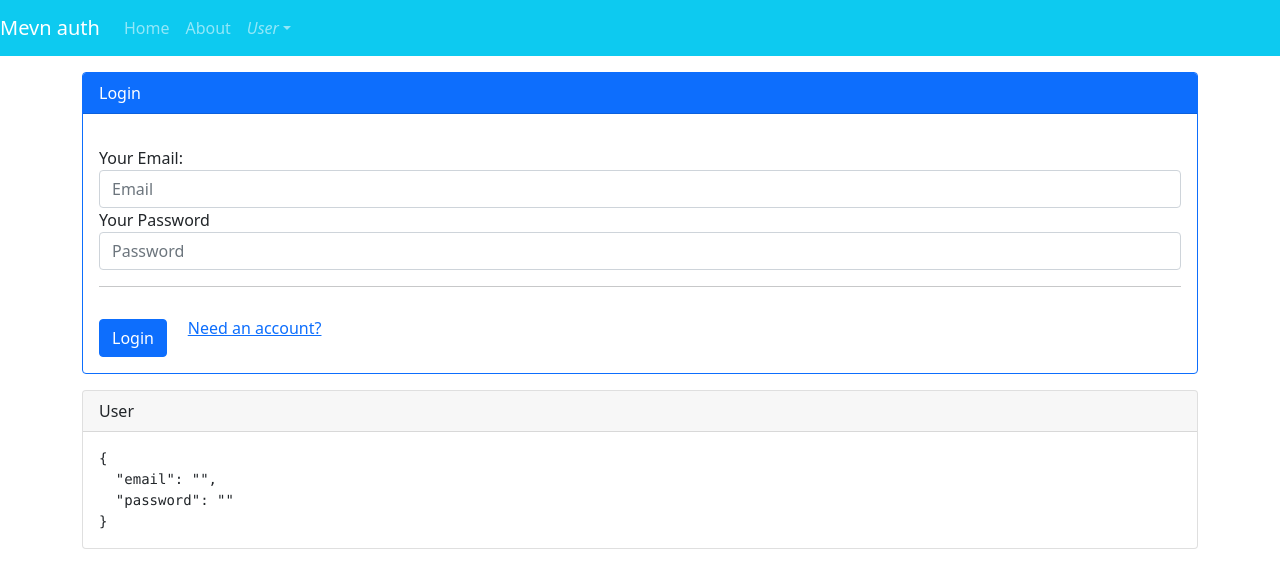
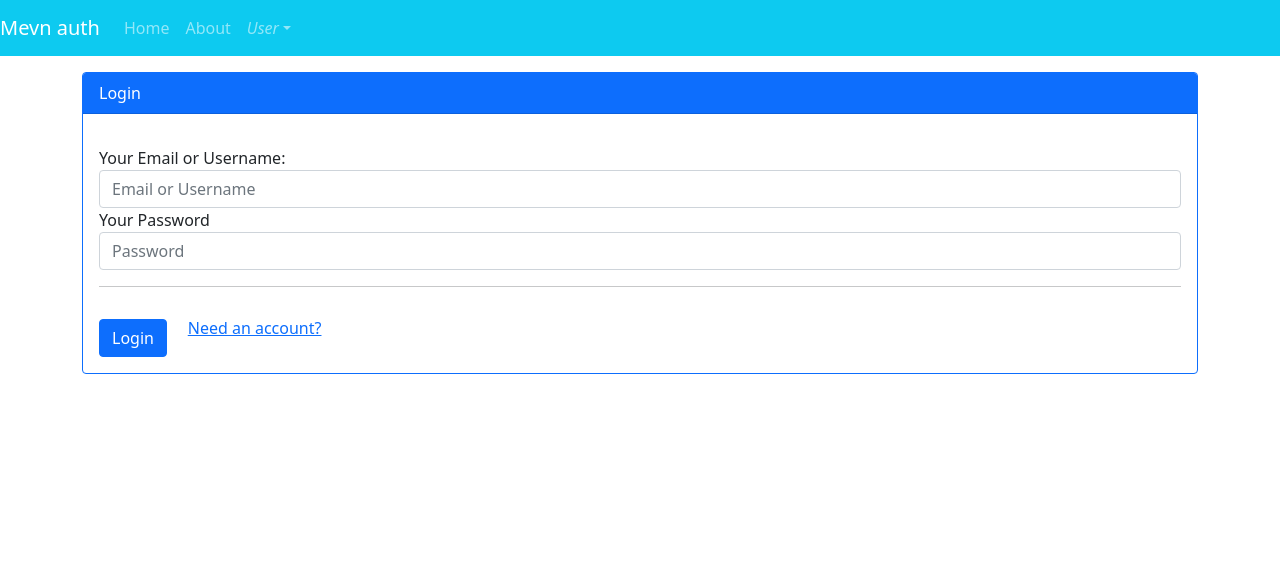
Before and after one commit to jfkeci/mevn-auth, a Vue app in the folder client/: page /login in a window 1280 px wide. Shown: the top 588 px of the page. Built offline with nearby package versions, Linux system fonts and the light colour scheme.

Commit message:
feat: login with email or username

```diff
--- a/client/src/views/Login.vue
+++ b/client/src/views/Login.vue
@@ -10,14 +10,14 @@
       <b-form @submit.prevent="onSubmit" class="mt-3">
         <b-form-group
           id="input-group-1"
-          label="Your Email:"
+          label="Your Email or Username:"
           label-for="input-1"
         >
           <b-form-input
             id="input-1"
-            v-model="user.email"
-            type="email"
-            placeholder="Email"
+            v-model="input"
+            type="text"
+            placeholder="Email or Username"
             required
           ></b-form-input>
         </b-form-group>
@@ -44,9 +44,6 @@
         <router-link to="/register">Need an account?</router-link>
       </b-form>
     </b-card>
-    <b-card class="mt-3" header="User">
-      <pre class="m-0">{{ user }}</pre>
-    </b-card>
   </div>
 </template>
 
@@ -58,21 +55,20 @@ export default {
   mixins: [messagesMixin],
   data() {
     return {
-      user: {
-        email: "",
-        password: "",
-      },
+      input: "",
+      user: { password: "" },
     };
   },
   methods: {
     ...mapActions(["login"]),
     onSubmit() {
+      this.setUserObject();
       this.login(this.user)
         .then((res) => {
+          console.log(res);
           if (res.data.success) {
             this.$router.push({ name: "Profile" });
           } else {
-            console.log(res.data.message);
             this.setMessage("danger", res.data.message);
           }
         })
@@ -81,6 +77,14 @@ export default {
           this.setMessage("danger", "Something went wrong");
         });
     },
+    setUserObject() {
+      this.user = { password: this.user.password };
+      if (this.input.includes("@")) {
+        this.user["email"] = this.input;
+      } else {
+        this.user["username"] = this.input;
+      }
+    },
   },
 };
 </script>
```
